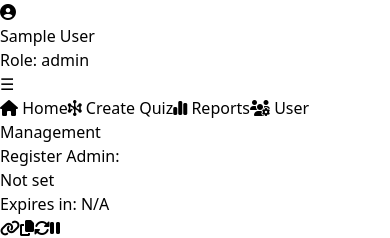
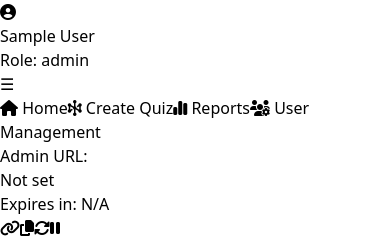
Before and after one commit to AlphaXyph/UniQ, a React (Vite) app in the folder frontend/: page /dashboard/users in a window 390 px wide. Shown: the top 238 px of the page. Built offline with nearby package versions, Linux system fonts and the light colour scheme; no server answers; sample sign-in values are in the browser's storage.

Commit message:
Logout button wasn't showing on mobile's sidebar.

```diff
--- a/frontend/src/pages/dashboard.jsx
+++ b/frontend/src/pages/dashboard.jsx
@@ -212,7 +212,7 @@ function Dashboard() {
             {!isQuizActive && (
                 <nav
                     className={`${menuOpen ? "translate-x-0" : "-translate-x-full"
-                        } md:hidden bg-gray-800 text-white px-3 pt-[4.5rem] pb-1 flex flex-col gap-3 shadow-md fixed top-0 left-0 z-10 w-64 h-screen transition-transform duration-300 ease-in-out overflow-y-auto`}
+                        } md:hidden bg-gray-800 text-white px-3 pt-[4.5rem] pb-4 flex flex-col gap-3 shadow-md fixed top-0 left-0 z-10 w-64 h-[100svh] max-h-[100svh] transition-transform duration-300 ease-in-out overflow-y-auto`}
                 >
                     <div className="flex flex-col gap-2">
                         <Link
@@ -261,11 +261,11 @@ function Dashboard() {
                             </Link>
                         )}
                     </div>
-                    <div className="mt-auto flex flex-col gap-2 pt-2 border-t border-gray-700">
+                    <div className="mt-auto flex flex-col gap-2 pt-2 border-t border-gray-700 min-h-[120px]">
                         {role === "admin" && (
                             <div className="px-3 py-2 bg-gray-900 rounded-lg w-full">
-                                <p className="text-xs text-white truncate max-w-[85%]">
-                                    Register Admin:
+                                <p className="text-xs text-green-300 truncate max-w-[85%]">
+                                    Admin URL:
                                 </p>
                                 <p className="text-xs text-white max-w-[85%]">
                                     {adminUrlData.url || "Not set"}
@@ -379,7 +379,7 @@ function Dashboard() {
                             </Link>
                         )}
                     </nav>
-                    <div className="mt-auto flex flex-col gap-2 pt-4 border-t border-gray-700">
+                    <div className="mt-auto flex flex-col gap-2 pt-4 border-t border-gray-700 min-h-[120px]">
                         {role === "admin" && (
                             <div className="px-3 py-2 bg-gray-900 rounded-lg w-full">
                                 <p className="text-xs text-green-300 truncate max-w-[85%]">
```
